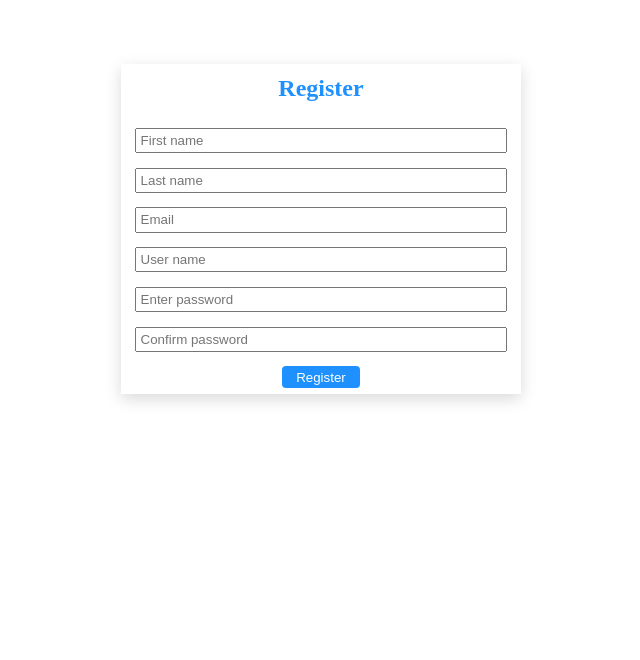
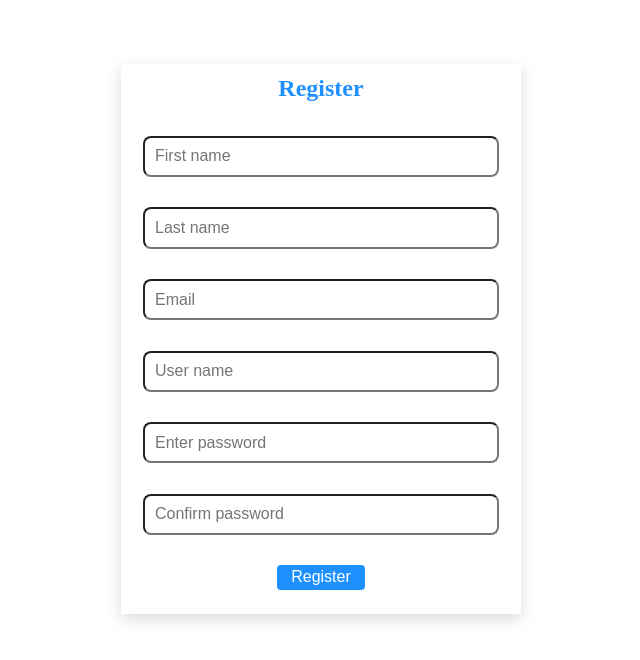
Before and after one commit to Asquare952/Cssform, a plain HTML site: page index.html in a window 1280 px wide. Shown: the whole page, without its empty margins (319-959 px from the left). Drawn offline with Linux system fonts and the light colour scheme.

Commit message:
add changes

```diff
--- a/index.html
+++ b/index.html
@@ -10,27 +10,27 @@
   <body>
     <form>
       <div class="form-wrapper">
-        <h2 class="tittle">Register</h2>
+        <h2 class="tittle"><i class="fa fa-"></i> Register</h2>
         <div>
-          <input type="" placeholder="First name" />
+          <input type="" placeholder="First name" required />
         </div>
         <div>
-          <input type="" placeholder="Last name" />
+          <input type="" placeholder="Last name" required />
         </div>
         <div>
-          <input type="" placeholder="Email" />
+          <input type="" placeholder="Email" required />
         </div>
         <div>
-          <input type="" placeholder="User name" />
+          <input type="" placeholder="User name" required />
         </div>
         <div>
-          <input type="password" placeholder="Enter password" />
+          <input type="password" placeholder="Enter password" required  />
         </div>
         <div>
-          <input type="password" placeholder="Confirm password" />
+          <input type="password" placeholder="Confirm password" required  />
         </div>
         <div class="btn">
-          <button type="submit">Register</button>
+          <button type="submit"> <i class="fa fa-arrow-right"></i> Register</button>
         </div>
       </div>
     </form>
--- a/style.css
+++ b/style.css
@@ -13,21 +13,23 @@ form{
     width: 400px;
     text-align: center;
     margin: 0 auto;
-    height: 330px;
+    /* height: 430px; */
+    min-height: 200px;
 }
 .tittle{
     padding: .7rem;
     color: dodgerblue;
 }
 .form-wrapper > div {
-    margin-bottom: .7rem;
-}
-.form-wrapper > div {
+    padding: 8px;
     margin: .9rem;
 }
 .form-wrapper > div > input {
     width: 100%;
-    padding: .2rem;
+    padding: .6rem;
+    font-size: 1rem;
+    border-radius: 8px;
+    cursor: pointer;
 }
 .btn button{
     padding: 0.2rem .9rem;
@@ -35,7 +37,8 @@ form{
     border: none;
     color: white;
     border-radius: 4px;
-    margin-bottom: 2rem;
+    margin-bottom: 1rem;
+    font-size: 1rem;
 }
 .btn button:hover{
     cursor: pointer;
```
